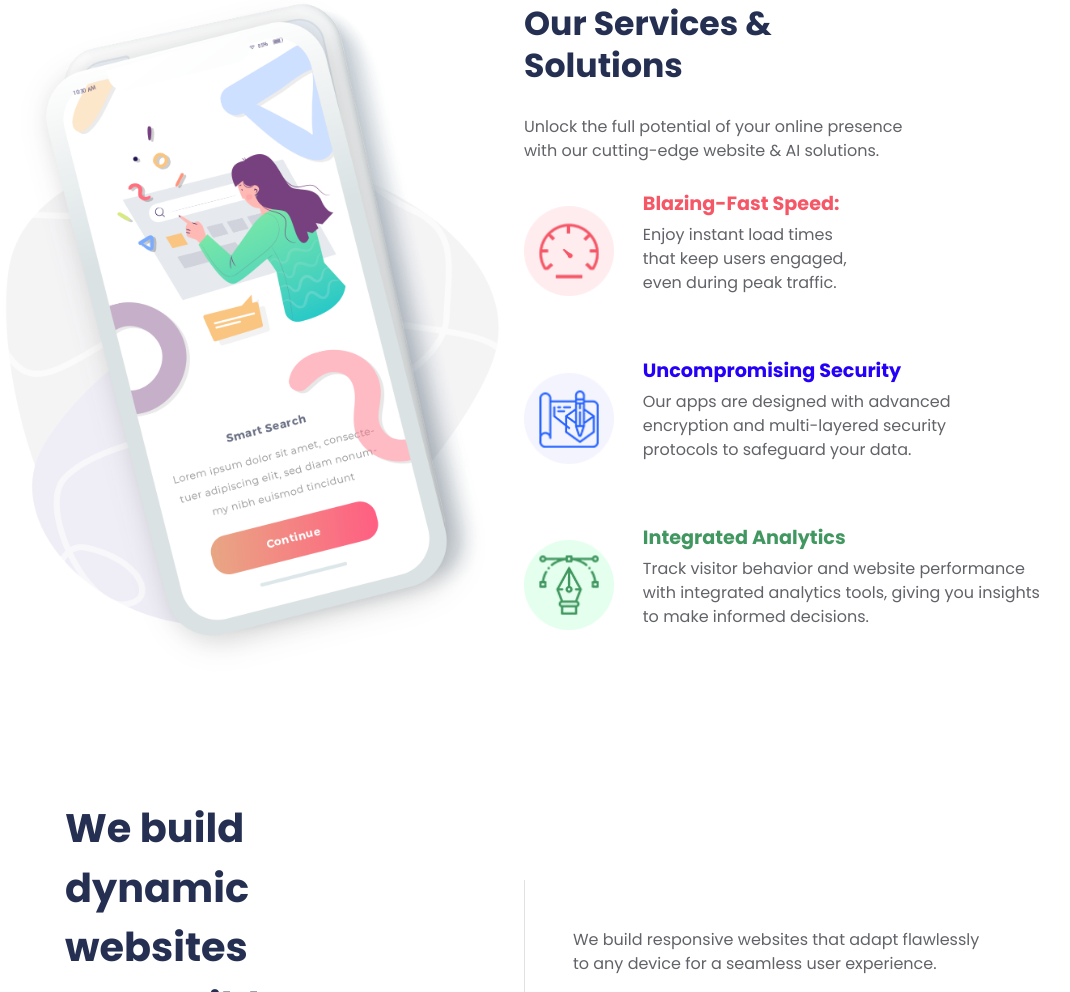
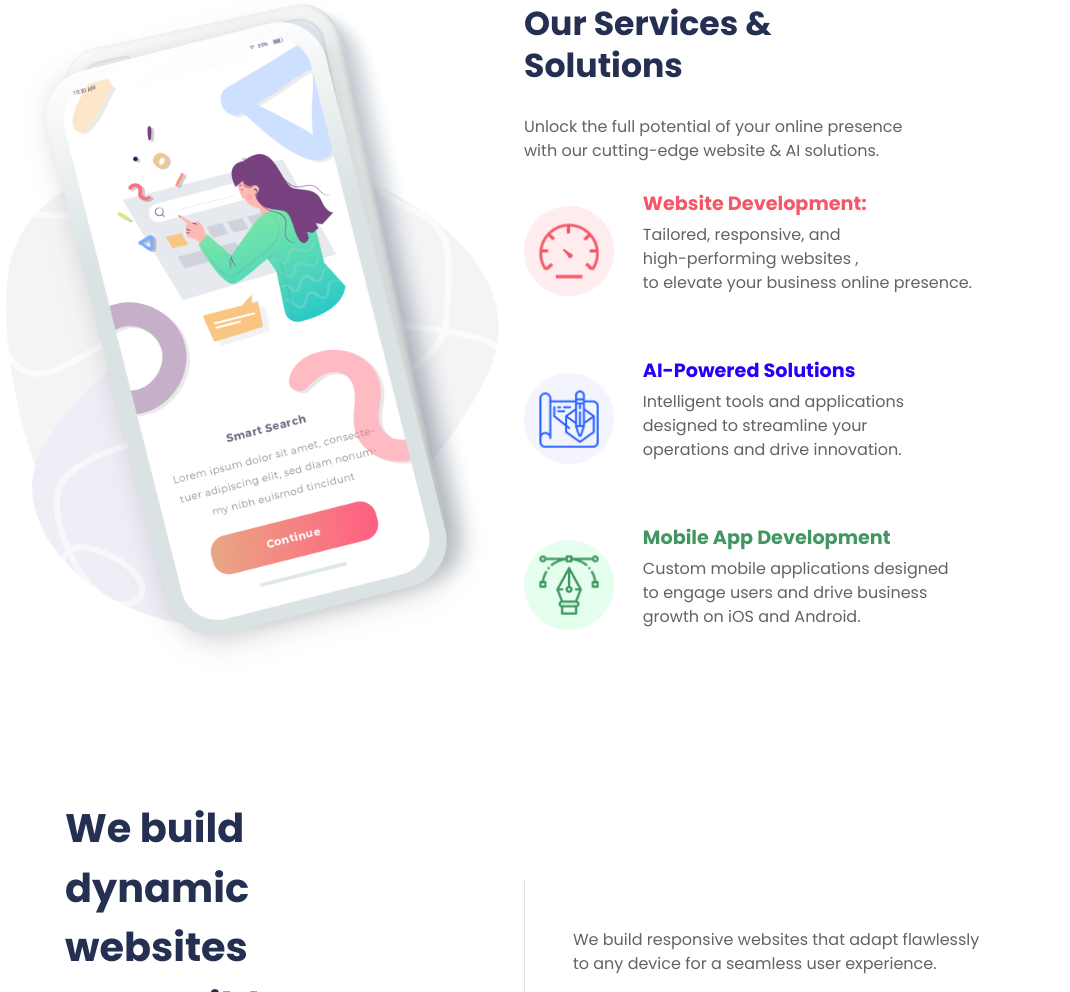
Before and after one commit to HopeDevelopers-Workspace/Hope-Developers, a plain HTML site: page index.html in a window 1280 px wide. Shown: the part 1276-2268 px from the top of the page, without its empty margins (116-1186 px from the left). Drawn offline with Linux system fonts and the light colour scheme.

Commit message:
about us section updated

```diff
--- a/index.html
+++ b/index.html
@@ -114,22 +114,22 @@
               <div class="d-flex align-items-center mb-5">
                 <div><img class="img-fluid" src="assets/img/illustrations/fast-performance.png" width="90" alt="" /></div>
                 <div class="px-4">
-                  <h5 class="fw-bold text-danger">Blazing-Fast Speed: </h5>
-                  <p>Enjoy instant load times <br class="d-none d-xl-block">that keep users engaged,<br class="d-none d-xl-block"> even during peak traffic.</p>
+                  <h5 class="fw-bold text-danger">Website Development: </h5>
+                  <p>Tailored, responsive, and <br class="d-none d-xl-block">high-performing websites ,<br class="d-none d-xl-block"> to elevate your business online presence.</p>
                 </div>
               </div>
               <div class="d-flex align-items-center mb-5">
                 <div><img class="img-fluid" src="assets/img/illustrations/prototype.png" width="90" alt="" /></div>
                 <div class="px-4">
-                  <h5 class="fw-bold text-primary">Uncompromising Security</h5>
-                  <p>Our apps are designed with advanced <br class="d-none d-xl-block"> encryption and multi-layered security  <br class="d-none d-xl-block">  protocols to safeguard your data.</p>
+                  <h5 class="fw-bold text-primary">AI-Powered Solutions</h5>
+                  <p>Intelligent tools and applications <br class="d-none d-xl-block"> designed to streamline your  <br class="d-none d-xl-block">   operations and drive innovation.</p>
                 </div>
               </div>
               <div class="d-flex align-items-center mb-5">
                 <div><img class="img-fluid" src="assets/img/illustrations/vector.png" width="90" alt="" /></div>
                 <div class="px-4">
-                  <h5 class="fw-bold text-success">Integrated Analytics</h5>
-                  <p>Track visitor behavior and website performance <br class="d-none d-xl-block">  with integrated analytics tools, giving you insights <br class="d-none d-xl-block"> to make informed decisions.</p>
+                  <h5 class="fw-bold text-success">Mobile App Development</h5>
+                  <p>Custom mobile applications designed  <br class="d-none d-xl-block">  to engage users and drive business <br class="d-none d-xl-block"> growth on iOS and Android.</p>
                 </div>
               </div>
             </div>
```
